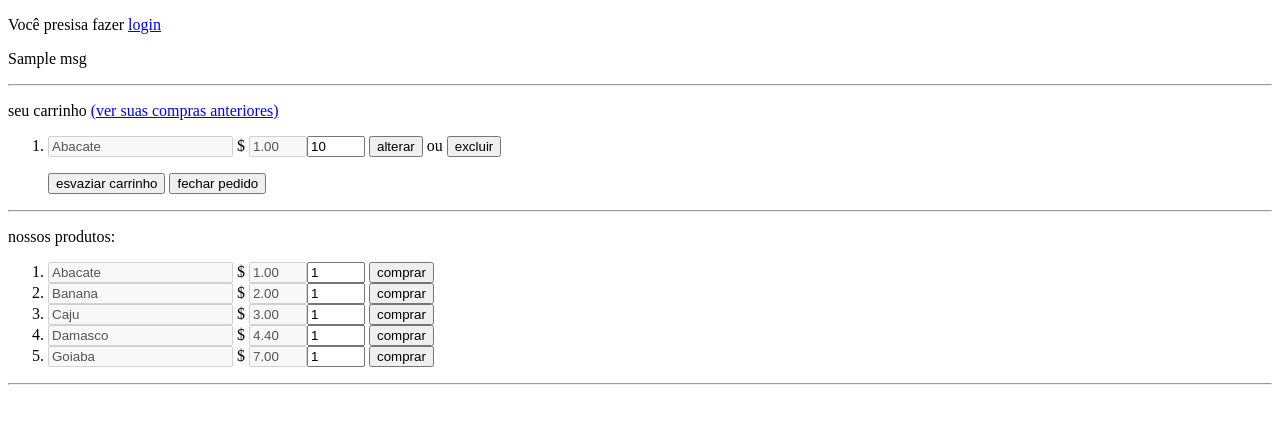
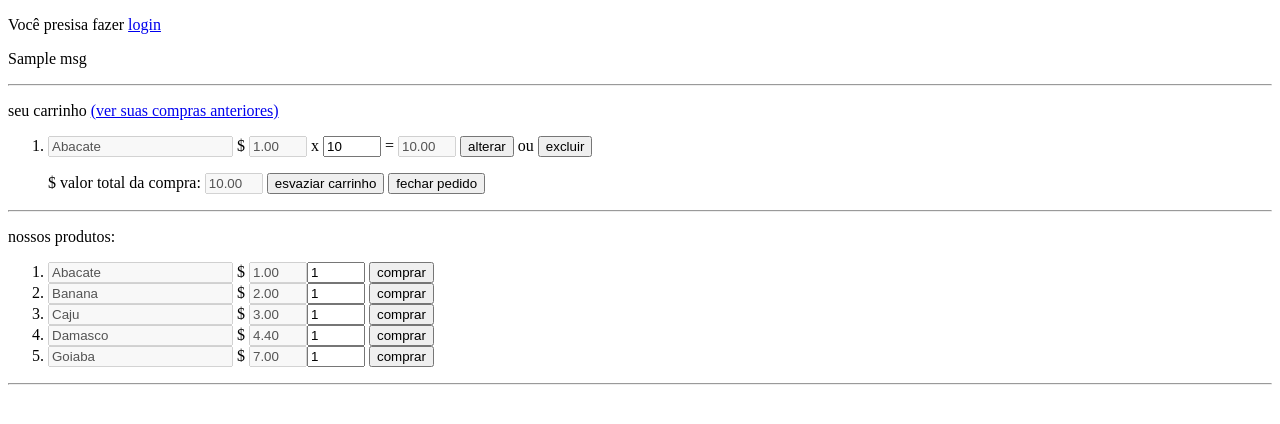
Before and after one commit to berrondo/ecommerce, a Django app: template ecommerce/core/templates/core/index.html in a window 1280 px wide. Shown: the top 424 px of the page. Run offline with Django 3.2, Linux system fonts and the light colour scheme; data comes from the database, SQL or seed files in the repository; tables that the repository leaves empty hold one stand-in row (values such as "Sample post"); the template is opened without the code that fills it: values that come from a table or form of the project are taken from there, most other values are stand-ins (such as "Sample title", 1, 10 or a date in 2020); parts of the project's set-up code (start-up, migrations or seed data) failed here and were passed over.

Commit message:
order total price and item sub total

```diff
--- a/ecommerce/core/models.py
+++ b/ecommerce/core/models.py
@@ -49,6 +49,10 @@ class User(User):
 class Order(models.Model):
     customer = models.ForeignKey('User', related_name='orders', on_delete=models.CASCADE)
     content = models.ManyToManyField('Product', through='OrderItem', blank=True)
+
+    @property
+    def total(self):
+        return sum(i.sub_total for i in self.picks.all())
 
     class OrderStatus(models.TextChoices):
         OPENED = 'OPENED', _('Aberto')
@@ -134,6 +138,10 @@ class OrderItem(models.Model):
     # purchased price:
     price = models.DecimalField(max_digits=10, decimal_places=2, default=0)
 
+    @property
+    def sub_total(self):
+        return self.quantity * self.product.price
+
     class Meta:
         unique_together = ('order', 'product')
         verbose_name = 'inclusão'
--- a/ecommerce/core/templates/core/index.html
+++ b/ecommerce/core/templates/core/index.html
@@ -9,7 +9,10 @@
 {% for order in opened_orders %}
     {% for item in order.picks.all %}
     <form method="post" action="{% url 'index' %}">{% csrf_token %}
-        <li><input type="text" name="name" value="{{ item.product.name }}" disabled> $ <input type="text" name="price" value="{{ item.product.price }}" style="width:50px" disabled><input type="number" name="quantity" value="{{ item.quantity }}" min="0" style="width:50px">
+        <li><input type="text" name="name" value="{{ item.product.name }}" disabled>
+            $ <input type="text" name="price" value="{{ item.product.price }}" style="width:50px" disabled>
+            x <input type="number" name="quantity" value="{{ item.quantity }}" min="0" style="width:50px">
+            = <input type="text" name="price" value="{{ item.sub_total }}" style="width:50px" disabled>
             <input type="hidden" name="item_id" value="{{ item.id }}">
             <input type="submit" name="todo" value="alterar"> ou <input type="submit" name="todo" value="excluir">
         </li>
@@ -17,7 +20,9 @@
         {% if order and forloop.last %}
           <p>
             <form method="post" action="{% url 'orders' %}">{% csrf_token %}
-                <input type="submit" name="todo" value="esvaziar carrinho"> <input type="submit" name="todo" value="fechar pedido">
+                $ valor total da compra: <input type="text" name="price" value="{{ order.total }}" style="width:50px" disabled>
+                <input type="submit" name="todo" value="esvaziar carrinho">
+                <input type="submit" name="todo" value="fechar pedido">
             </form>
           </p>
         {% endif %}
--- a/ecommerce/core/templates/core/order_list.html
+++ b/ecommerce/core/templates/core/order_list.html
@@ -1,9 +1,9 @@
 <h3>pedidos</h3>
 {% for order in object_list %}
-  <p>({{ order.get_status_display }}) Pedido [{{ order.id }}] de {{ order.customer.username }}</p>
+  <p>({{ order.get_status_display }}) Pedido [{{ order.id }}] de {{ order.customer.username }}. total: <strong>{{ order.total }}</strong></p>
     <ul>
     {% for item in order.picks.all %}
-        <li>{{ item.quantity }} {{ item.product.name }} ({{ item.product.price }})</li>
+        <li>{{ item.quantity }} {{ item.product.name }} ({{ item.product.price }}). sub total: <strong>{{ item.sub_total }}</strong></li>
     {% endfor %}
     </ul>
     <br/>
```
Also changed, not shown: ecommerce/core/templates/core/managing.html (+7 -2 lines).
